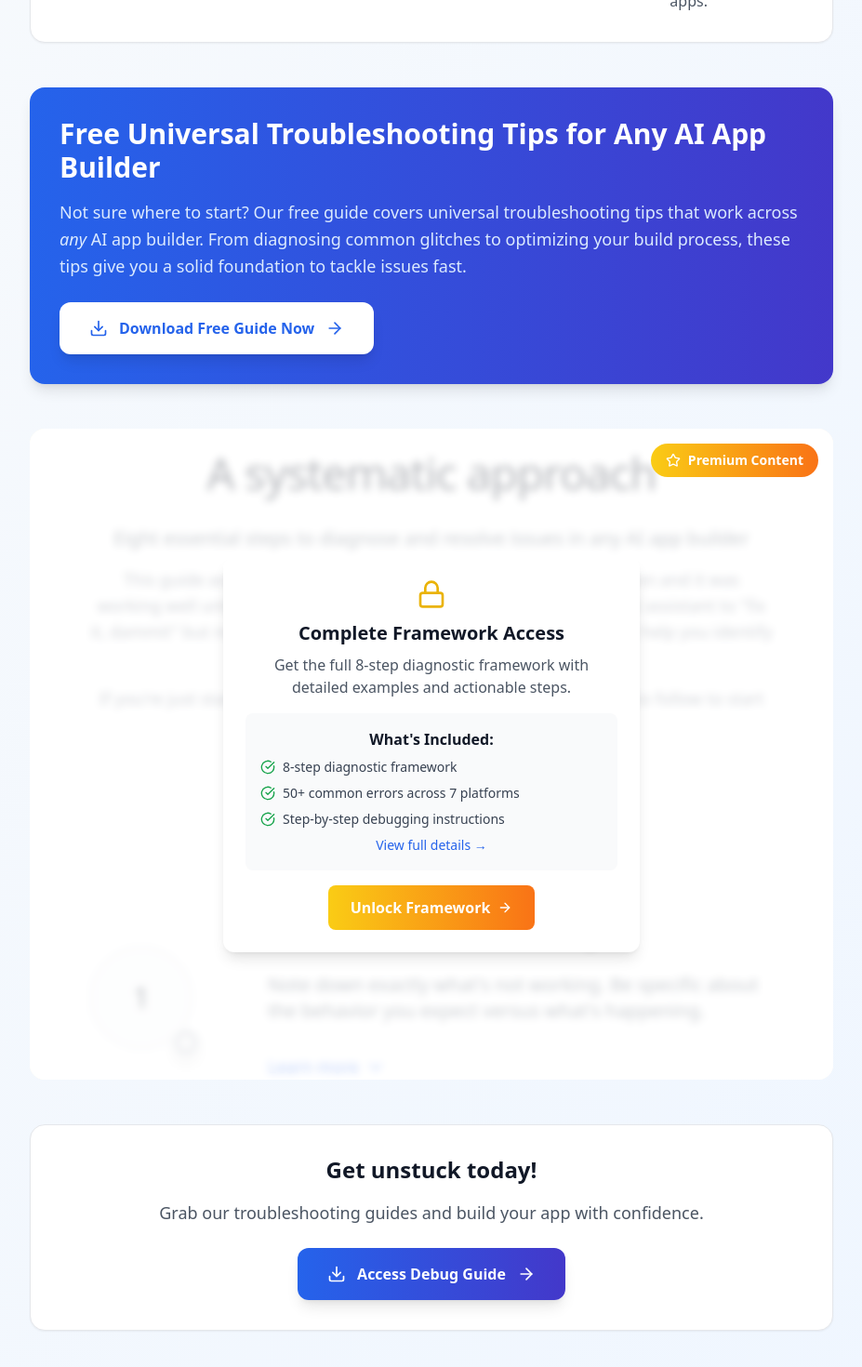
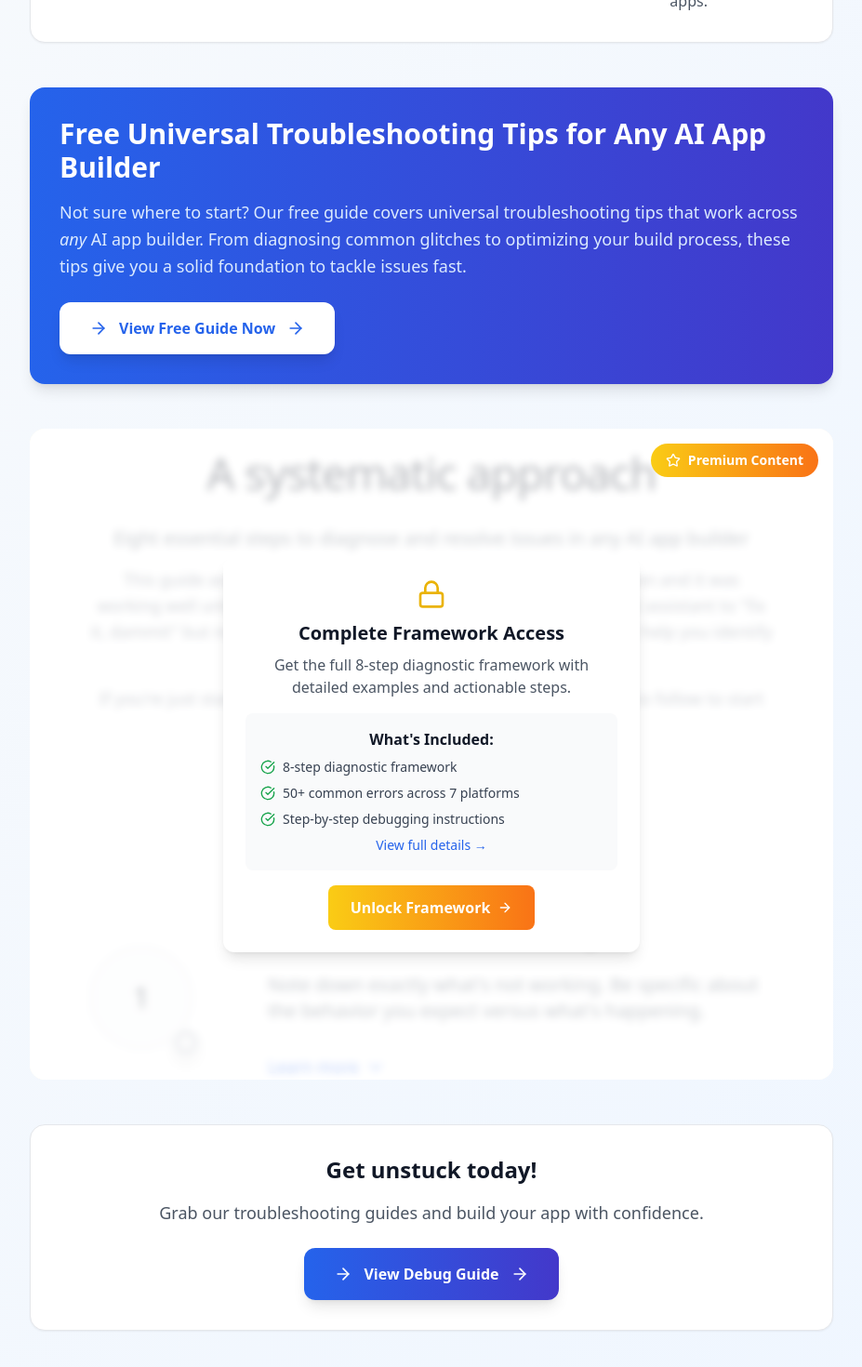
Before and after one commit to michael-eva/next-studio-website, a Next.js app: page /secretroute in a window 1280 px wide. Shown: the part 706-2176 px from the top of the page at 93% size, without its empty margins (176-1103 px from the left). Built offline with nearby package versions, Linux system fonts and the light colour scheme.

Commit message:
update copy

```diff
--- a/app/secretroute/page.tsx
+++ b/app/secretroute/page.tsx
@@ -62,8 +62,8 @@ const DebugGuidePage: React.FC = () => {
             href="/secretroute/debug-guide"
             className="inline-flex items-center gap-3 bg-white text-blue-600 font-semibold px-8 py-4 rounded-xl hover:bg-blue-50 transition-colors shadow-lg hover:shadow-xl transform hover:scale-105 transition-all duration-200"
           >
-            <Download className="w-5 h-5" />
-            Download Free Guide Now
+            <ArrowRight className="w-5 h-5" />
+            View Free Guide Now
             <ArrowRight className="w-5 h-5" />
           </Link>
         </div>
@@ -141,8 +141,8 @@ const DebugGuidePage: React.FC = () => {
             href="/secretroute/debug-guide"
             className="inline-flex items-center gap-3 bg-gradient-to-r from-blue-600 to-indigo-700 text-white font-semibold px-8 py-4 rounded-xl hover:from-blue-700 hover:to-indigo-800 transition-all shadow-lg hover:shadow-xl transform hover:scale-105 duration-200"
           >
-            <Download className="w-5 h-5" />
-            Access Debug Guide
+            <ArrowRight className="w-5 h-5" />
+            View Debug Guide
             <ArrowRight className="w-5 h-5" />
           </Link>
         </div>
```
